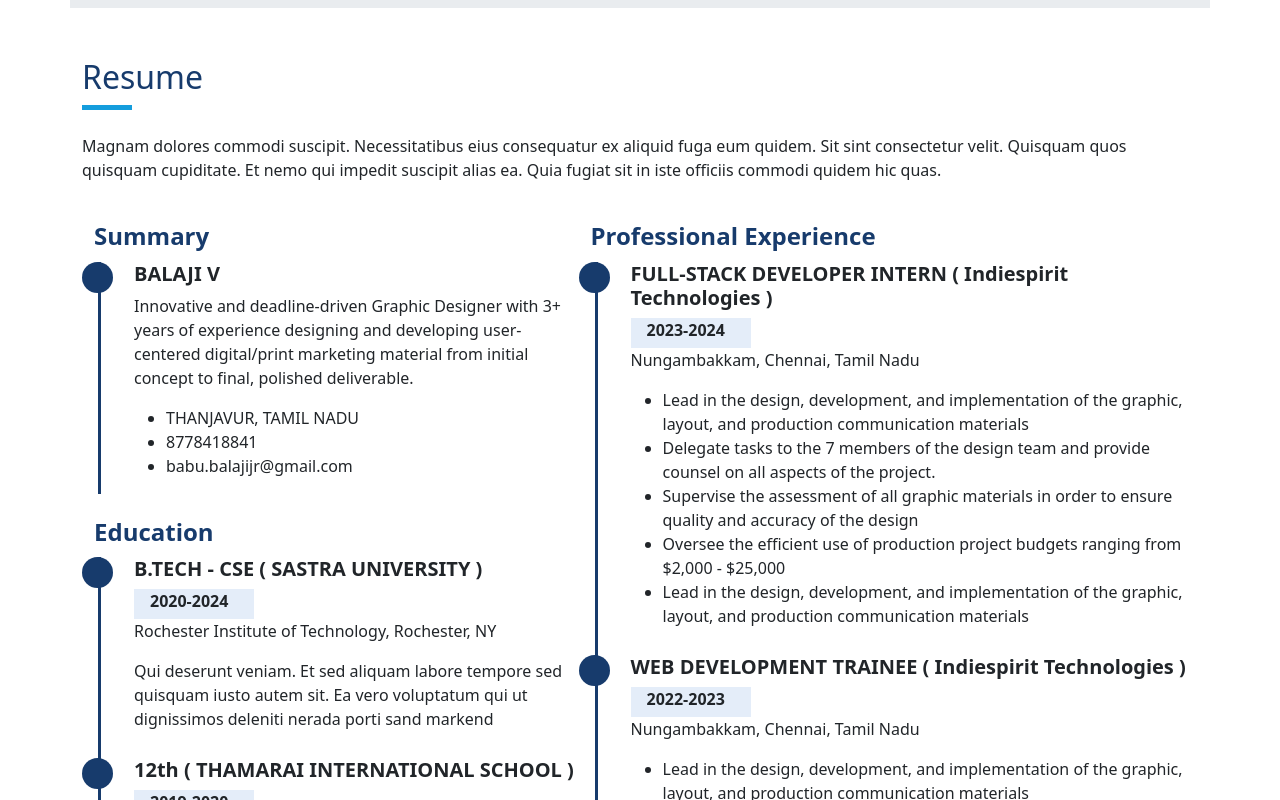
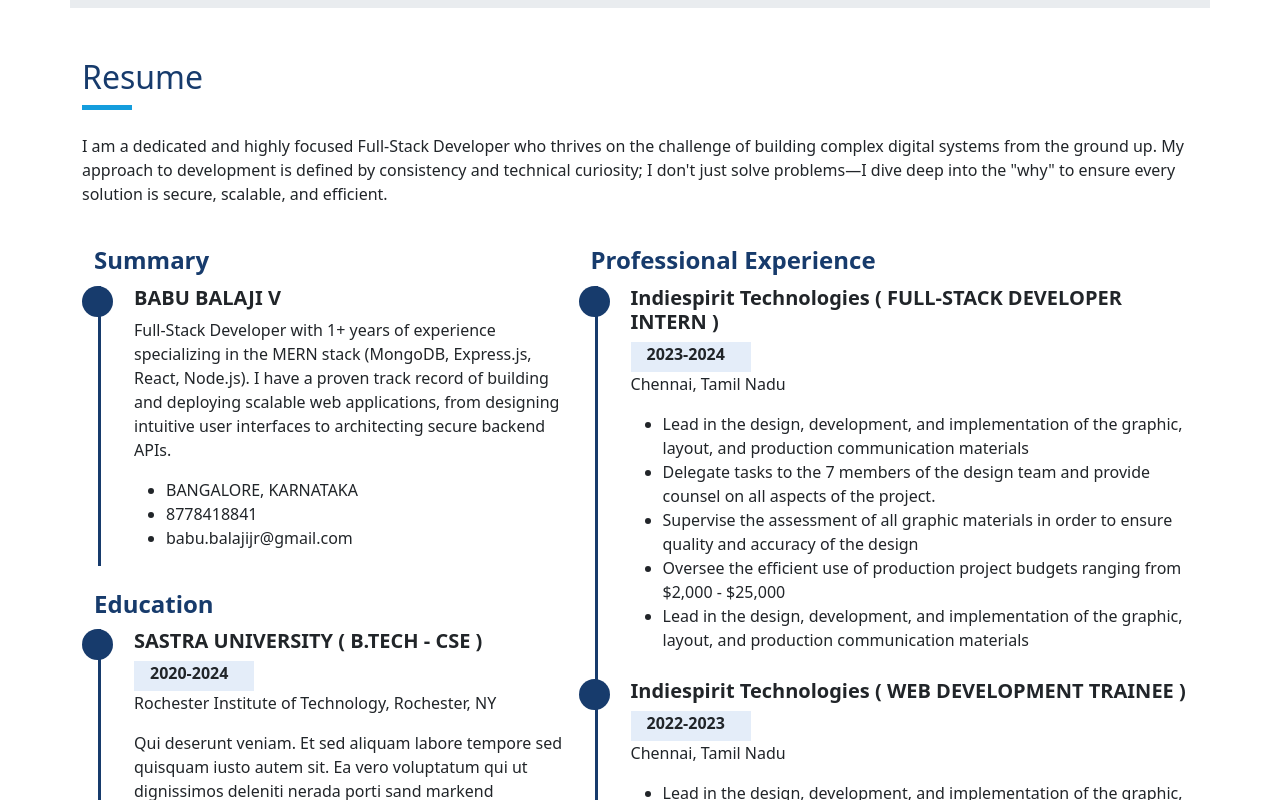
Before and after one commit to BABU-BALAJI-V/balaji-portfolio, a React (Create React App) app: page / in a window 1280 px wide. Shown: the part 1740-2540 px from the top of the page. Built offline with nearby package versions, Linux system fonts and the light colour scheme.

Commit message:
About Section update

```diff
--- a/src/components/Resume.js
+++ b/src/components/Resume.js
@@ -7,7 +7,7 @@ const Resume = () => {
         <div>
             <h2 className='header-clr'>Resume</h2>
             <div className="divider"></div><br/>
-            <p>Magnam dolores commodi suscipit. Necessitatibus eius consequatur ex aliquid fuga eum quidem. Sit sint consectetur velit. Quisquam quos quisquam cupiditate. Et nemo qui impedit suscipit alias ea. Quia fugiat sit in iste officiis commodi quidem hic quas.</p>
+            <p>I am a dedicated and highly focused Full-Stack Developer who thrives on the challenge of building complex digital systems from the ground up. My approach to development is defined by consistency and technical curiosity; I don't just solve problems—I dive deep into the "why" to ensure every solution is secure, scalable, and efficient.</p>
             <br/>
             <div className='resume-main'>
                 <div className='resume-left'>
@@ -25,12 +25,12 @@ const Resume = () => {
 
                             <div className="list-item">
                                 <div className="list-title">
-                                        <h5><b>BALAJI V</b></h5>
+                                        <h5><b>BABU BALAJI V</b></h5>
                                 </div>
                                 <div className="list-text">
-                                    <p>Innovative and deadline-driven Graphic Designer with 3+ years of experience designing and developing user-centered digital/print marketing material from initial concept to final, polished deliverable.</p>
+                                    <p>Full-Stack Developer with 1+ years of experience specializing in the MERN stack (MongoDB, Express.js, React, Node.js). I have a proven track record of building and deploying scalable web applications, from designing intuitive user interfaces to architecting secure backend APIs.</p>
                                     <ul>
-                                        <li>THANJAVUR, TAMIL NADU</li>
+                                        <li>BANGALORE, KARNATAKA</li>
                                         <li>8778418841</li>
                                         <li>babu.balajijr@gmail.com</li>
                                     </ul>
@@ -51,7 +51,7 @@ const Resume = () => {
 
                             <div className="list-item">
                                 <div className="list-title">
-                                        <h5><b>B.TECH - CSE ( SASTRA UNIVERSITY )</b></h5>
+                                        <h5><b>SASTRA UNIVERSITY ( B.TECH - CSE )</b></h5>
                                         <div className='year-span'>&emsp;2020-2024</div>
                                 </div>
                                 <div className="list-text">
@@ -70,7 +70,7 @@ const Resume = () => {
 
                             <div className="list-item">
                                 <div className="list-title">
-                                        <h5><b>12th ( THAMARAI INTERNATIONAL SCHOOL )</b></h5>
+                                        <h5><b>THAMARAI INTERNATIONAL SCHOOL ( 12th )</b></h5>
                                         <div className='year-span'>&emsp;2019-2020</div>
                                 </div>
                                 <div className="list-text">
@@ -89,7 +89,7 @@ const Resume = () => {
 
                             <div className="list-item">
                                 <div className="list-title">
-                                        <h5><b>10th ( BLOSSOM PUBLIC SCHOOL )</b></h5>
+                                        <h5><b>BLOSSOM PUBLIC SCHOOL ( 10th )</b></h5>
                                         <div className='year-span'>&emsp;2017-2018</div>
                                 </div>
                                 <div className="list-text">
@@ -115,11 +115,11 @@ const Resume = () => {
 
                                 <div className="list-item">
                                     <div className="list-title">
-                                    <h5><b>FULL-STACK DEVELOPER INTERN ( Indiespirit Technologies )</b></h5>
+                                    <h5><b>Indiespirit Technologies ( FULL-STACK DEVELOPER INTERN )</b></h5>
                                     <div className='year-span'>&emsp;2023-2024</div>
                                     </div>
                                 <div className="list-text">
-                                    <p>Nungambakkam, Chennai, Tamil Nadu</p>
+                                    <p>Chennai, Tamil Nadu</p>
                                     <ul>
                                         <li>Lead in the design, development, and implementation of the graphic, layout, and production communication materials</li>
                                         <li>Delegate tasks to the 7 members of the design team and provide counsel on all aspects of the project.</li>
@@ -139,11 +139,11 @@ const Resume = () => {
 
                             <div className="list-item">
                                 <div className="list-title">
-                                    <h5><b>WEB DEVELOPMENT TRAINEE ( Indiespirit Technologies )</b></h5>
+                                    <h5><b>Indiespirit Technologies ( WEB DEVELOPMENT TRAINEE )</b></h5>
                                     <div className='year-span'>&emsp;2022-2023</div>
                                 </div>
                                 <div className="list-text">
-                                    <p>Nungambakkam, Chennai, Tamil Nadu</p>
+                                    <p>Chennai, Tamil Nadu</p>
                                     <ul>
                                         <li>Lead in the design, development, and implementation of the graphic, layout, and production communication materials</li>
                                         <li>Delegate tasks to the 7 members of the design team and provide counsel on all aspects of the project.</li>
```
